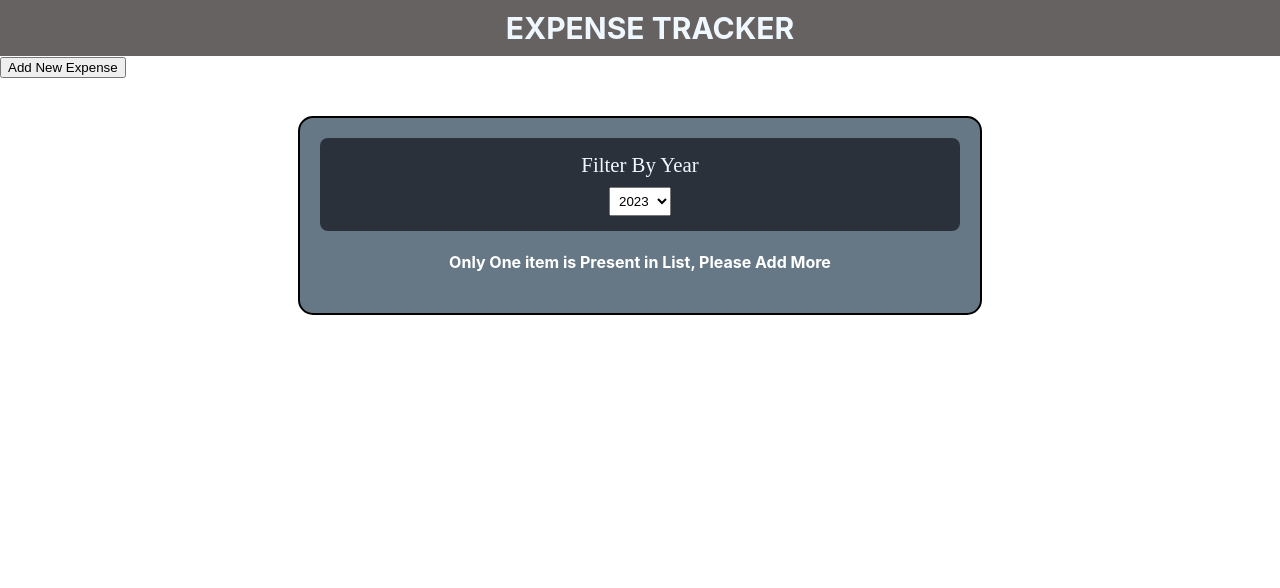
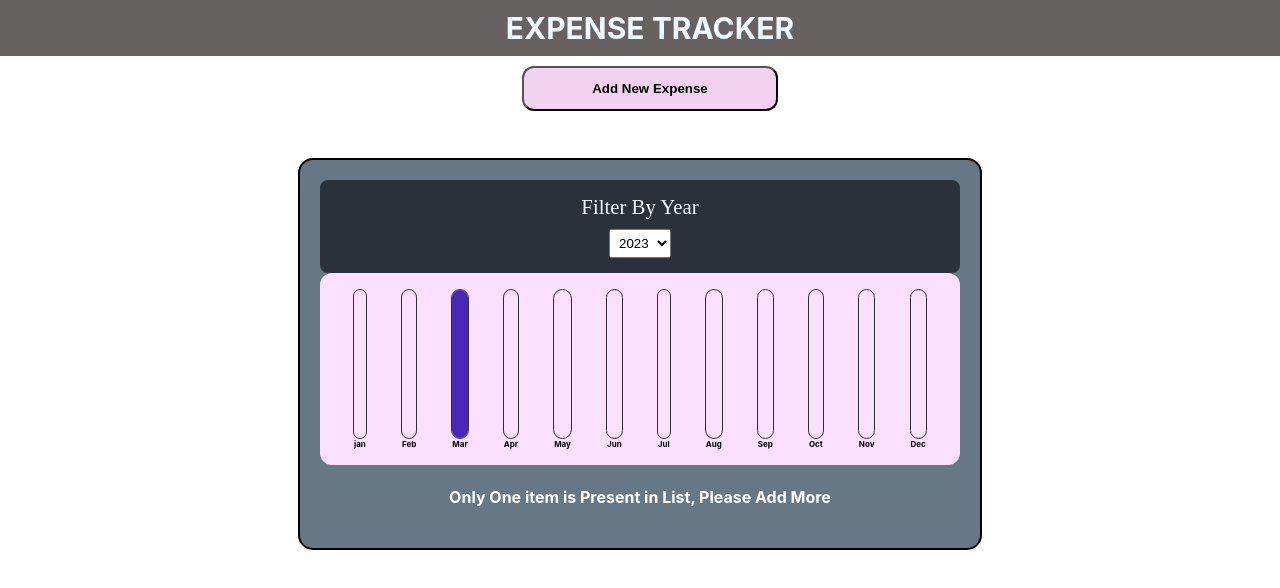
Before and after one commit to shubh532/react-app, a React (Create React App) app: page / in a window 1280 px wide. Shown: the top 588 px of the page. Built offline with nearby package versions, Linux system fonts and the light colour scheme.

Commit message:
Add Chart Bar

```diff
--- a/src/App.js
+++ b/src/App.js
@@ -1,6 +1,7 @@
 import ExpenseList from "./MyComponents/Expenses/expenseList";
 import Card from "./MyComponents/UI/Card";
 import ExpenseFilter from "./MyComponents/Expenses/expenseFilter";
+import ExpenseChart from "./MyComponents/UI/expenseChart";
 import FormData from "./MyComponents/Expenses/RetriveDataFromForm";
 import { useState } from "react";
 // import "./App.css"
@@ -36,6 +37,7 @@ function App() {
         <FormData takeData={addExpenseToScreen}/>
         <Card>
           <ExpenseFilter selected={filteredYear} onChangeFilter={filterChange}></ExpenseFilter>
+          <ExpenseChart expenses={filteredExpens}></ExpenseChart>
           <ExpenseList items={filteredExpens}></ExpenseList>
         </Card>
 
--- a/src/MyComponents/Expenses/ExpenseForm.css
+++ b/src/MyComponents/Expenses/ExpenseForm.css
@@ -1,3 +1,6 @@
+.container{
+    display: flex;
+}
 .Form-container{
     color: aliceblue;
     border: 2px solid black;
@@ -35,3 +38,28 @@ input{
     font-size: large;
     padding: 10px;
 }
+.add-new-exp{
+    font-weight: bold;
+    border-radius: 12px;
+    width: 20%;
+    padding: 0.8rem;
+    margin: auto;
+    word-wrap: break-word;
+    background-color: rgb(241, 210, 241);
+}
+
+.add-btn-contain{
+    width: 100%;
+    display: flex;
+    align-items: center;
+    padding: 10px;
+    /* border: 2px solid black; */
+}
+
+.cancel-btn{
+    width: 6rem;
+    font-weight: bold;
+    background-color: rgb(128, 196, 170);
+    border-radius: 8px;
+    margin-top: 28px;
+}
--- a/src/MyComponents/Expenses/ExpenseForm.js
+++ b/src/MyComponents/Expenses/ExpenseForm.js
@@ -54,7 +54,7 @@ function func(event){
       <button type="submit" className="add-btn">
         ADD
       </button>
-      <button type="button" onClick={props.Cancel}>Cancel</button>
+      <button className="cancel-btn" type="button" onClick={props.Cancel}>Cancel</button>
     </form>
   );
 }
--- a/src/MyComponents/Expenses/RetriveDataFromForm.js
+++ b/src/MyComponents/Expenses/RetriveDataFromForm.js
@@ -20,8 +20,8 @@ const FormData=(props)=>{
     }
 
     return(
-        <div>
-            {!isEditing&&<button onClick={addBtnHandler}>Add New Expense</button>}
+        <div className="f-container">
+            {!isEditing&&<div className="add-btn-contain"><button className="add-new-exp" onClick={addBtnHandler}>Add New Expense</button></div>}
             {isEditing&&<Form onSaveExpenseData={SaveExpenseData} Cancel={stopEditHandler}></Form>}
         </div>
     )
--- /dev/null
+++ b/src/MyComponents/UI/Chart.js
@@ -0,0 +1,22 @@
+import React from "react";
+import ChartBar from "./ChartBar";
+import "./chart.css"
+
+function Chart(props){
+    const dataPointValue=props.dataPoints.map(dataPoint=>dataPoint.value)
+    const totalMaximum=Math.max(...dataPointValue);
+    return(
+        <div className="chart">
+            {props.dataPoints.map((dataPoint)=>(
+                <ChartBar
+                    key={dataPoint.label}
+                    value={dataPoint.value}
+                    maxValue={totalMaximum}
+                    label={dataPoint.label}
+                ></ChartBar>
+            ))}
+        </div>
+    )
+}
+
+export default Chart;
--- /dev/null
+++ b/src/MyComponents/UI/ChartBar.js
@@ -0,0 +1,20 @@
+import React from "react";
+import "./chartBar.css"
+
+function ChartBar(props){
+    let barfillHeight="0%"
+
+    if (props.maxValue > 0){
+        barfillHeight=Math.round((props.value/props.maxValue)*100)+"%"
+    }
+
+    return(
+        <div className="chart-bar">
+            <div className="chart-bar-inner">
+                <div className="chart-bar-fill" style={{height:barfillHeight}}></div>
+            </div>
+            <div className="chart-bar-label">{props.label}</div>
+        </div>
+    )
+}
+export default ChartBar;
--- /dev/null
+++ b/src/MyComponents/UI/chart.css
@@ -0,0 +1,9 @@
+.chart{
+    padding: 1rem;
+    border-radius: 12px;
+    background-color: #fBdfff;
+    text-align: center;
+    display: flex;
+    justify-content: space-around;
+    height: 10rem;
+}
--- /dev/null
+++ b/src/MyComponents/UI/chartBar.css
@@ -0,0 +1,29 @@
+.chart-bar{
+    height: 100%;
+    display: flex;
+    flex-direction: column;
+    align-items: center;
+}
+
+.chart-bar-inner{
+    height: 100%;
+    width: 100%;
+    border: 1px solid #313131;
+    border-radius: 12px;
+    overflow: hidden;
+    display: flex;
+    flex-direction: column;
+    justify-content: flex-end;
+}
+
+.chart-bar-fill{
+    background-color: #4826b9;
+    width: 100%;
+    transition: all 0.3s ease-out;
+}
+
+.chart-bar-label{
+    font-weight: bold;
+    font-size: 0.5rem;
+    text-align: center;
+}
--- /dev/null
+++ b/src/MyComponents/UI/expenseChart.js
@@ -0,0 +1,27 @@
+import React from "react";
+import Chart from "./Chart";
+
+function ExpenseChart(props){
+    const chartDataPoints=[
+        {label:"jan", value:0},
+        {label:"Feb", value:0},
+        {label:"Mar", value:0},
+        {label:"Apr", value:0},
+        {label:"May", value:0},
+        {label:"Jun", value:0},
+        {label:"Jul", value:0},
+        {label:"Aug", value:0},
+        {label:"Sep", value:0},
+        {label:"Oct", value:0},
+        {label:"Nov", value:0},
+        {label:"Dec", value:0}
+    ];
+    for (const expense of props.expenses){
+        const expenseMonth = expense.date.getMonth();
+        chartDataPoints[expenseMonth].value+=expense.amount;
+    }
+
+    return <Chart dataPoints={chartDataPoints}></Chart>
+}
+
+export default ExpenseChart;
```
